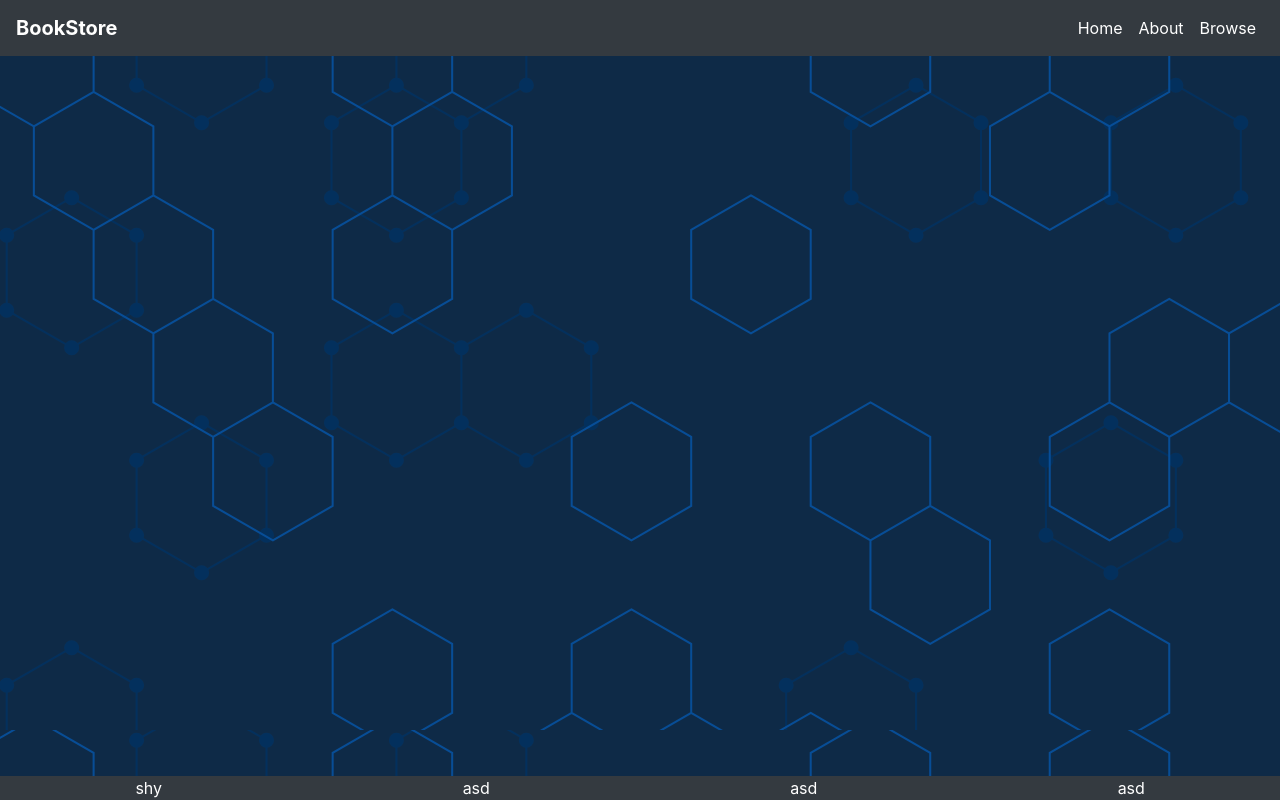
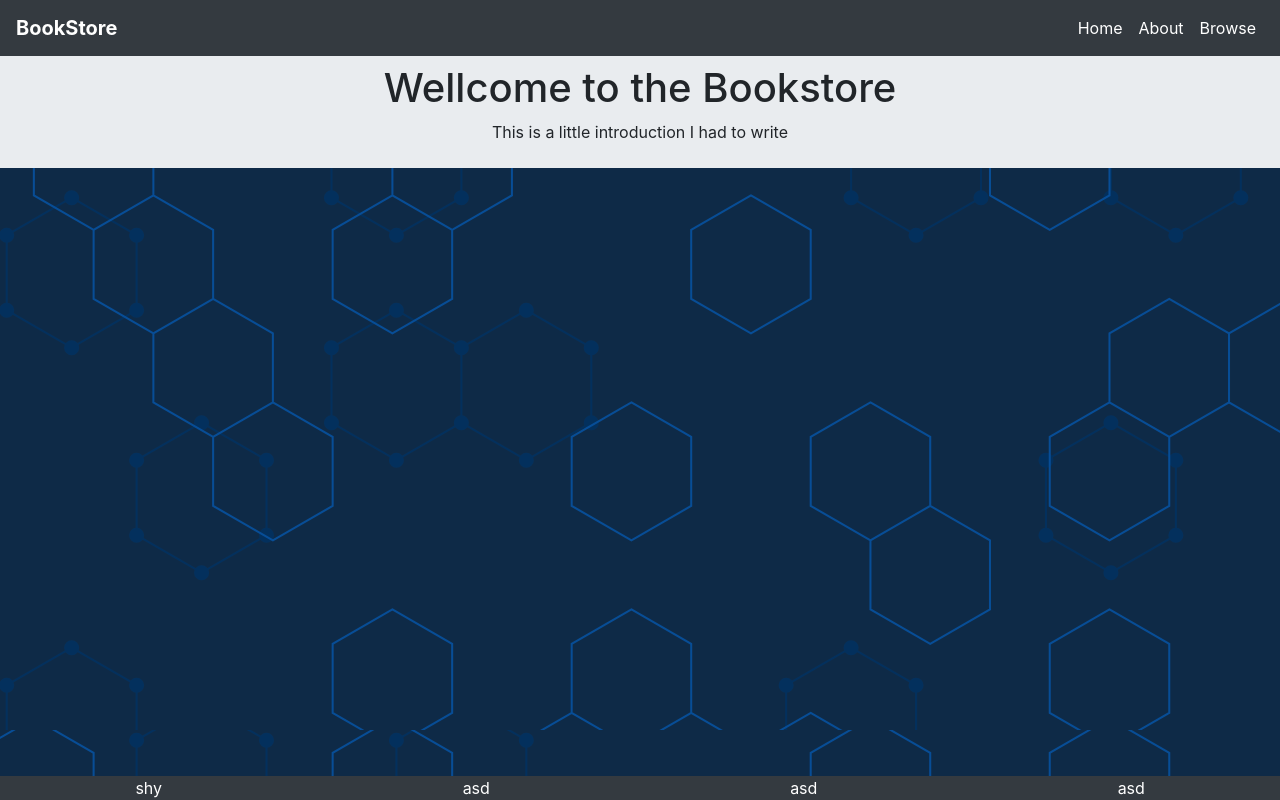
Before and after one commit to a-pyro/m4-d2-hw-bookstore-react, a React (Create React App) app: page / in a window 1280 px wide. Built offline with nearby package versions, Linux system fonts and the light colour scheme.

Commit message:
adds wellcome component

```diff
--- a/src/App.js
+++ b/src/App.js
@@ -2,12 +2,14 @@ import './App.css';
 import 'bootstrap/dist/css/bootstrap.min.css';
 import MyNav from './components/MyNav';
 import Footer from './components/Footer';
+import Wellcome from './components/Wellcome';
 
 function App() {
   return (
     <div className='App'>
       <MyNav title='BookStore' />
       <Footer />
+      <Wellcome />
     </div>
   );
 }
--- /dev/null
+++ b/src/components/Wellcome.jsx
@@ -0,0 +1,13 @@
+import React from 'react';
+import { Jumbotron, Container } from 'react-bootstrap';
+
+export default function Wellcome() {
+  return (
+    <Jumbotron fluid className='py-2'>
+      <Container>
+        <h1>Wellcome to the Bookstore</h1>
+        <p>This is a little introduction I had to write</p>
+      </Container>
+    </Jumbotron>
+  );
+}
```
